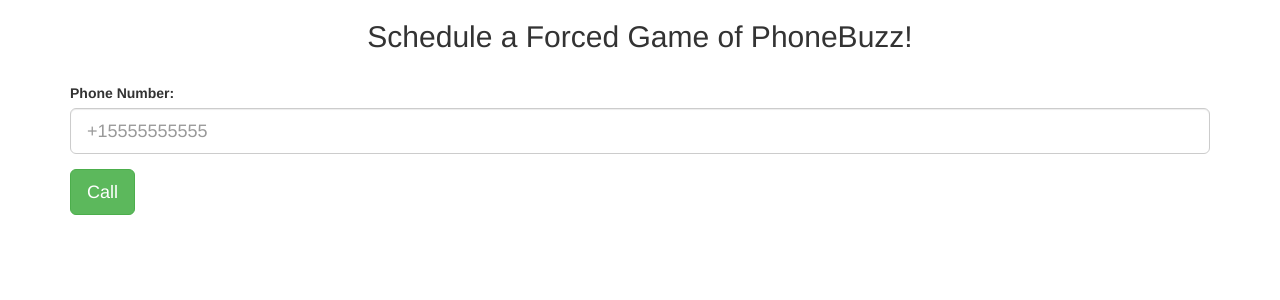
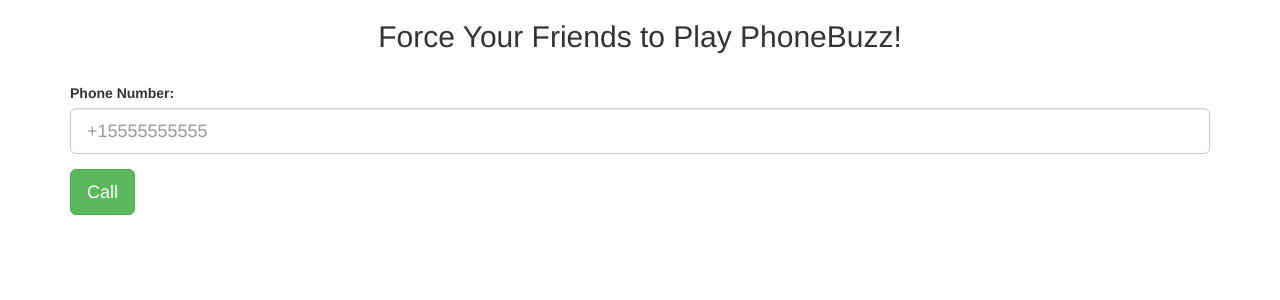
Before and after one commit to jtmurphy89/phonebuzz, a Django app: page / in a window 1280 px wide. Shown: the top 300 px of the page. Run offline with Django 3.2, Linux system fonts and the light colour scheme; some libraries are stand-ins or nearby versions.

Commit message:
almost done

```diff
--- a/phonebuzz2/templates/home.html
+++ b/phonebuzz2/templates/home.html
@@ -2,7 +2,7 @@
 
 
 {% block content %}
-<h2 align="center">Schedule a Forced Game of PhoneBuzz!</h2>
+<h2 align="center">Force Your Friends to Play PhoneBuzz!</h2>
 
 <br>
 
```
Also changed, not shown: phonebuzz2/README.txt, 1 other file.
